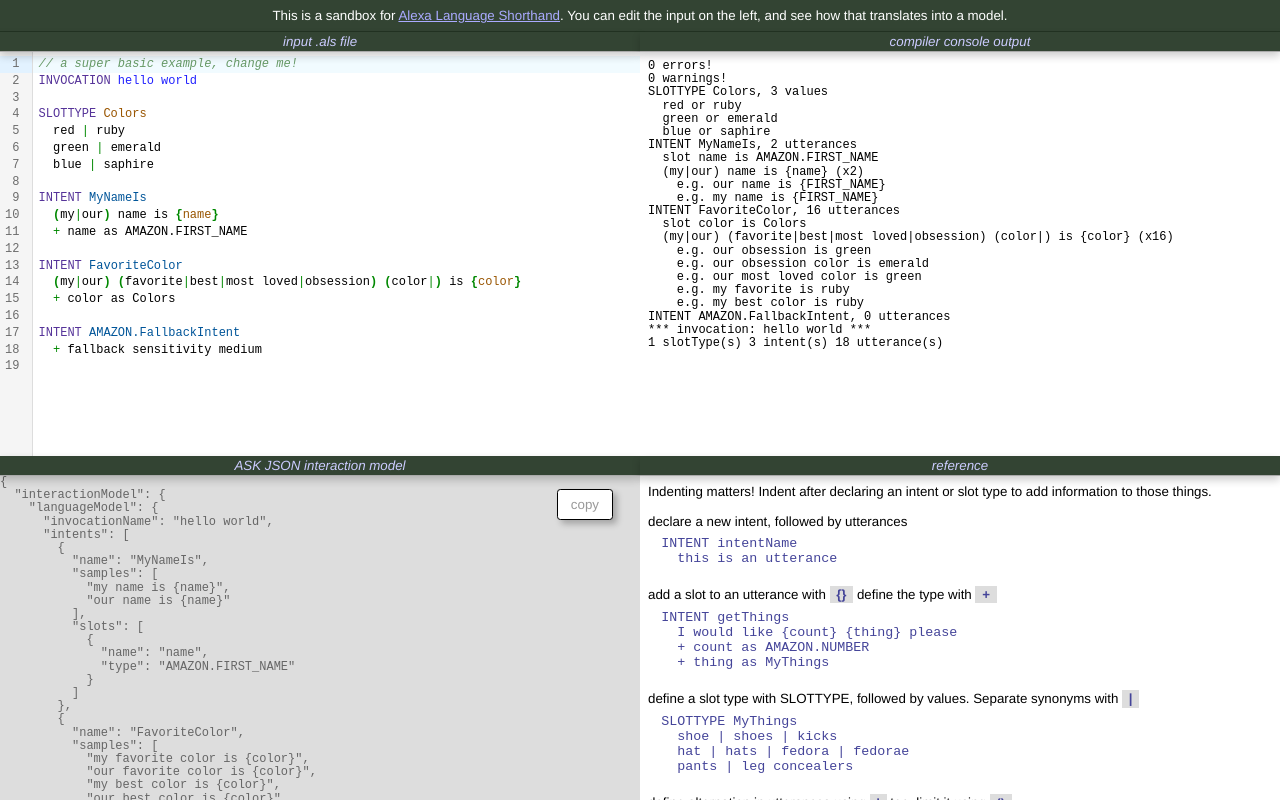
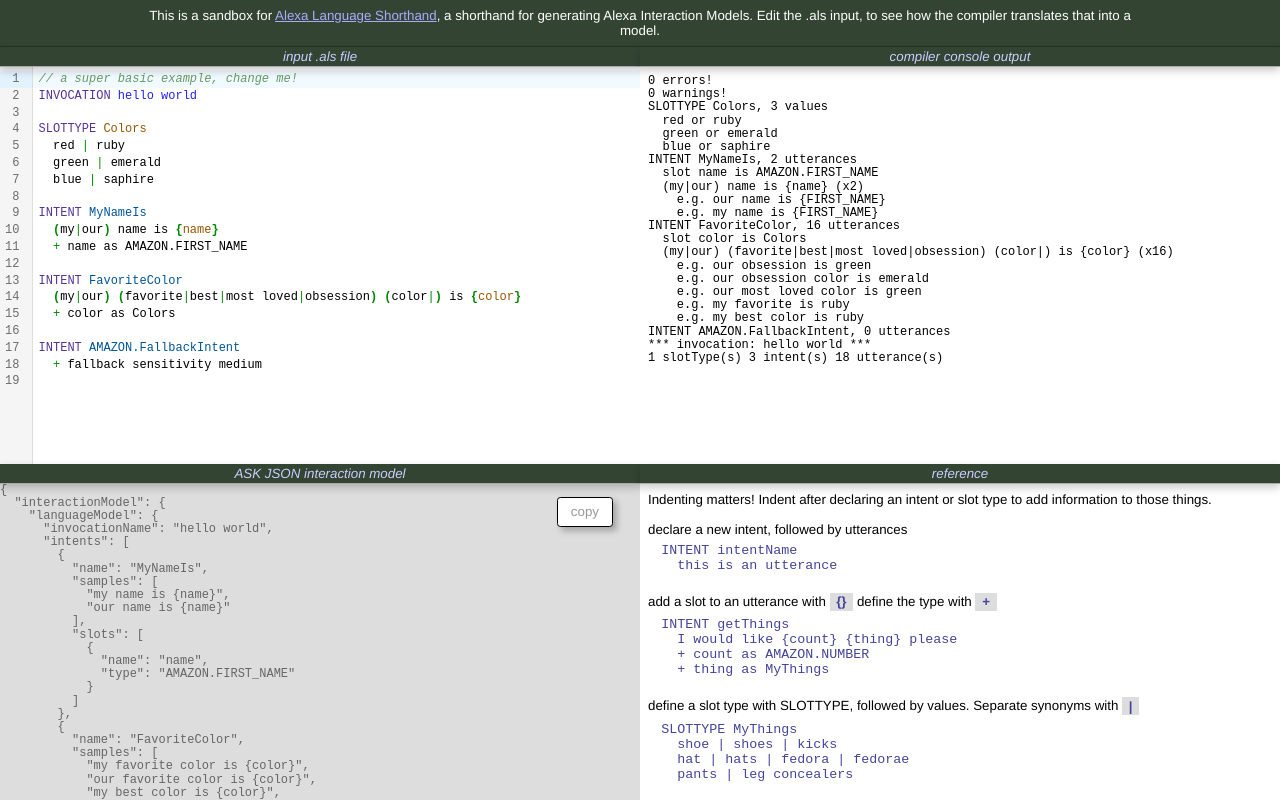
Before and after one commit to csubagio/alexa-language-shorthand, a website built with webpack: page docs/index.html in a window 1280 px wide. Built offline with nearby package versions, Linux system fonts and the light colour scheme.

Commit message:
adding sandbox reference to the readme, and redirecting the package homepage to the sandbox

```diff
--- a/docs/index.html
+++ b/docs/index.html
@@ -23,7 +23,7 @@
       }
       #header {
         flex-grow: 0;
-        padding: 8px;
+        padding: 8px 10%;
         text-align: center;
         background-color: #343;
         color: white;
@@ -125,7 +125,7 @@
   <body>
     <div id="app">
       <div id="header">
-        <p>This is a sandbox for <a href="https://github.com/csubagio/alexa-language-shorthand">Alexa Language Shorthand</a>. You can edit the input on the left, and see how that translates into a model.</p>
+        <p>This is a sandbox for <a href="https://github.com/csubagio/alexa-language-shorthand">Alexa Language Shorthand</a>, a shorthand for generating Alexa Interaction Models. Edit the .als input, to see how the compiler translates that into a model.</p>
       </div>
 
       <div id="mid">
--- a/package.json
+++ b/package.json
@@ -1,8 +1,8 @@
 {
   "name": "alexa-language-shorthand",
-  "version": "0.1.1",
+  "version": "0.1.2",
   "description": "Provides a utility that generates Alexa ASK language model files from an alternative compact notation",
-  "homepage": "https://github.com/csubagio/alexa-language-shorthand",
+  "homepage": "https://csubagio.github.io/alexa-language-shorthand/",
   "repository": {
     "type": "git",
     "url": "https://github.com/csubagio/alexa-language-shorthand.git"
```
Also changed, not shown: README.md.
